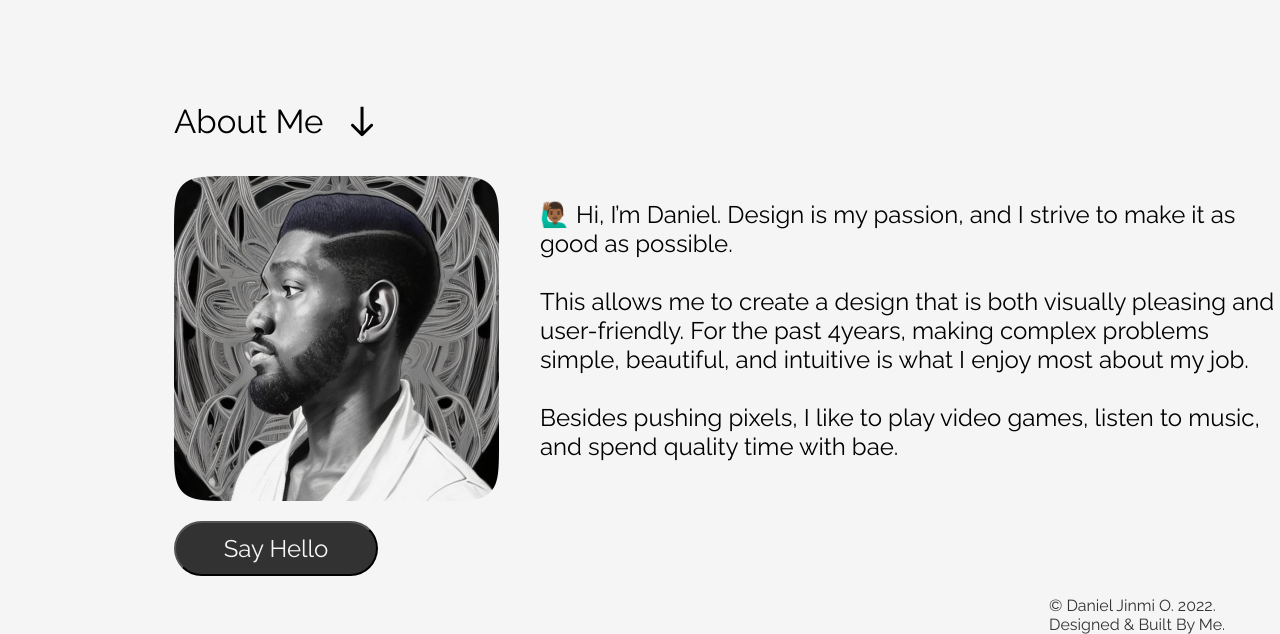
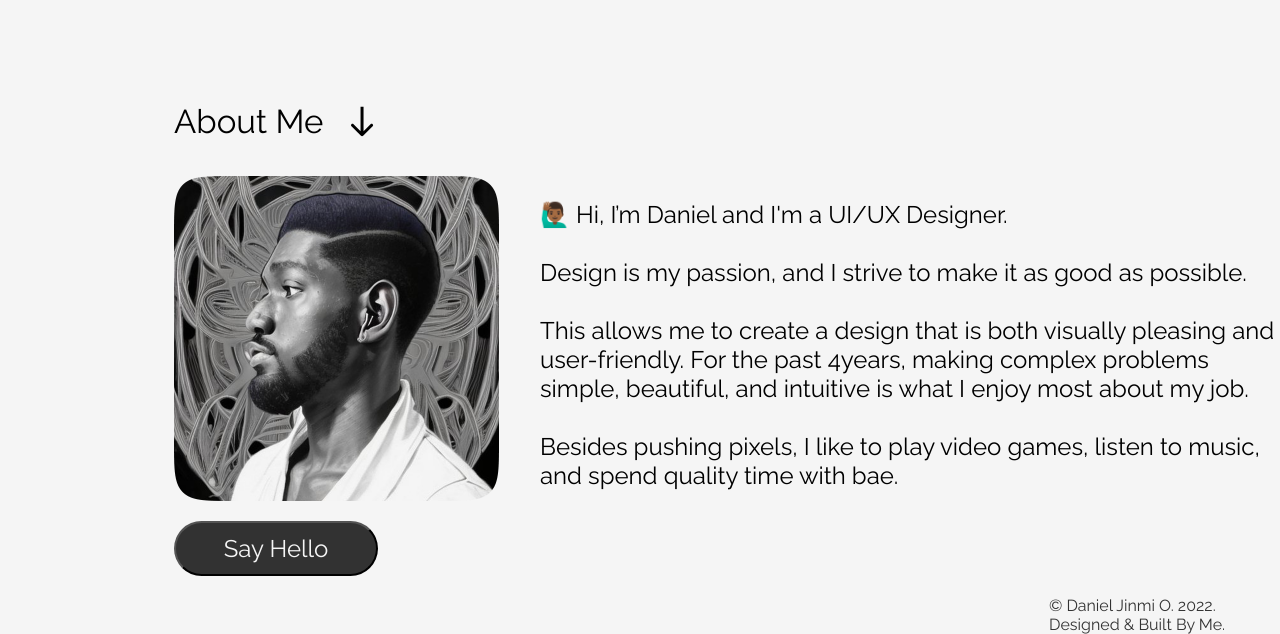
Before and after one commit to Danieljinmi/Myportfolio, a plain HTML site: page index.html in a window 1280 px wide. Shown: the part 2006-2640 px from the top of the page. Drawn offline with Linux system fonts and the light colour scheme.

Commit message:
Add files via upload

```diff
--- a/index.html
+++ b/index.html
@@ -71,8 +71,9 @@
 
     <div class="me">
         <img class="myface" src="me.png">
-        <p class="bio">🙋🏾‍♂️ Hi, I’m Daniel.
-
+        <p class="bio">🙋🏾‍♂️ Hi, I’m Daniel and I'm a UI/UX Designer.
+            <br>
+            <br>
             Design is my passion, and I strive to make it as good as possible.
             <br>
             <br>
```
Also changed, not shown: Project 1.png, Project 4.png, 1 other file.
